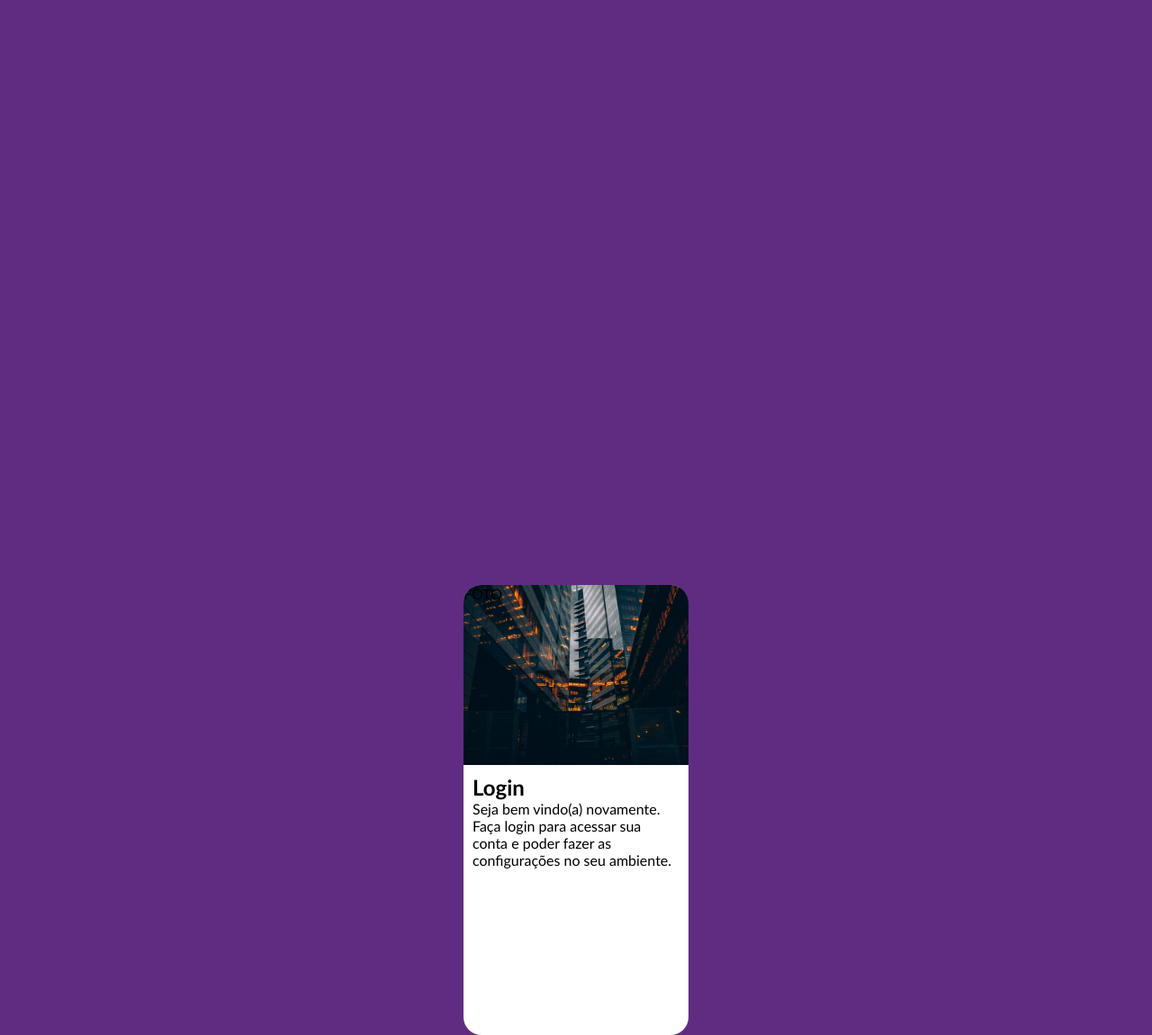
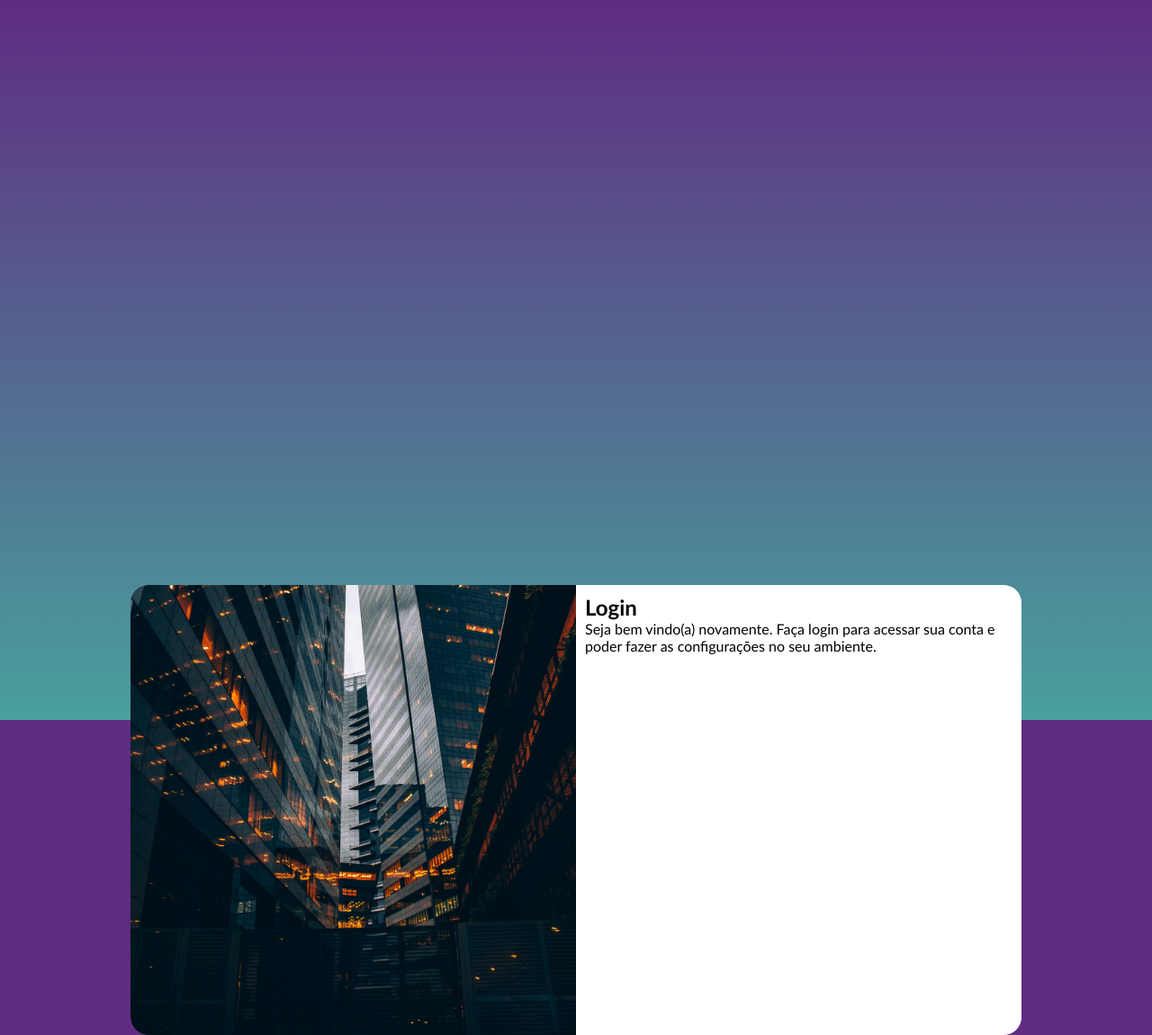
Before and after one commit to Yagoviana186/Projeto-login, a plain HTML site: page index.html in a window 1280 px wide. Shown: the whole page at 90% size. Drawn offline with Linux system fonts and the light colour scheme.

Commit message:
Telas Responsivas.

```diff
--- /dev/null
+++ b/estilos/MediaQuery.css
@@ -0,0 +1,47 @@
+@charset "UTF-8";
+
+
+@media screen and  (min-width: 768px) and (max-width: 992px) {
+
+    body{
+       background-image: linear-gradient(to top, #49a09d, #5f2c82);
+    }
+
+
+    section#login {
+        width: 80vw;
+    }
+}
+
+section#login > div#imagem {
+    float: left;
+    width: 30%;
+    height: 100%;
+}
+
+section#login > div#formulario {
+    float: right;
+    width: 70%;
+}
+
+@media screen and (min-width: 992px) {
+    body{
+        background-image: linear-gradient(to top, #49a09d, #5f2c82);
+     }
+
+    section#login {
+        width: 990px;
+    }
+}
+
+section#login > div#imagem {
+    float: left;
+    width: 50%;
+    height: 100%;
+
+}
+
+section#login > div#formulario {
+    float: right;
+    width: 50%;
+}
--- a/estilos/style.css
+++ b/estilos/style.css
@@ -20,7 +20,7 @@ body, html {
 }
 
 main {
-    position: relative;
+    position: center;
     height: 100vh;
     width: 100vw;
 }
@@ -35,9 +35,13 @@ section#login{
     width: 250px;
     height: 500px;
     border-radius: 20px;
+
+    transition: width ,3s, height 3s;
+
 }
 
 section#login > div#imagem {
+    display: block;
     background:  #5f2c82 url(../imagens/Predio-imagem.jpg) no-repeat;
     background-size: cover;
     background-position: left bottom;
@@ -45,5 +49,6 @@ section#login > div#imagem {
 }
 
 section#login > div#formulario {
+    display: block;
     padding: 10px;
 }
--- a/index.html
+++ b/index.html
@@ -6,12 +6,13 @@
     <meta name="viewport" content="width=device-width, initial-scale=1.0">
     <title>Login</title>
     <link rel="stylesheet" href="estilos/style.css">
+    <link rel="stylesheet" href="estilos/MediaQuery.css">
 </head>
 <body>
     <main>
         <section id="login">
          <div id="imagem">
-                FOTO
+
          </div>
          <div id="formulario">
             <h1>Login</h1>
```
